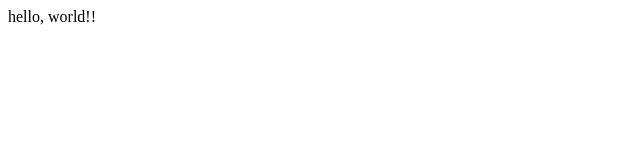
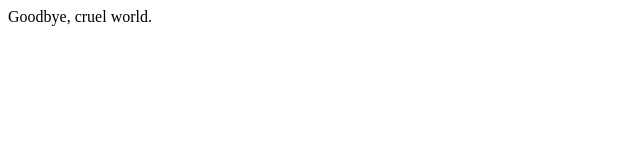
Before and after one commit to shinter61/ediand-frontend, a React app: page / in a window 1280 px wide. Shown: the top 160 px of the page, without its empty margins (0-640 px from the left). Built offline with nearby package versions, Linux system fonts and the light colour scheme.

Commit message:
Upload to s3

```diff
--- a/src/App.jsx
+++ b/src/App.jsx
@@ -4,7 +4,7 @@ import React from 'react';
 class App extends React.Component {
   render() {
     return (
-      <div>hello, world!!</div>
+      <div>Goodbye, cruel world.</div>
     );
   }
 }
```
Also changed, not shown: .circleci/config.yml.
